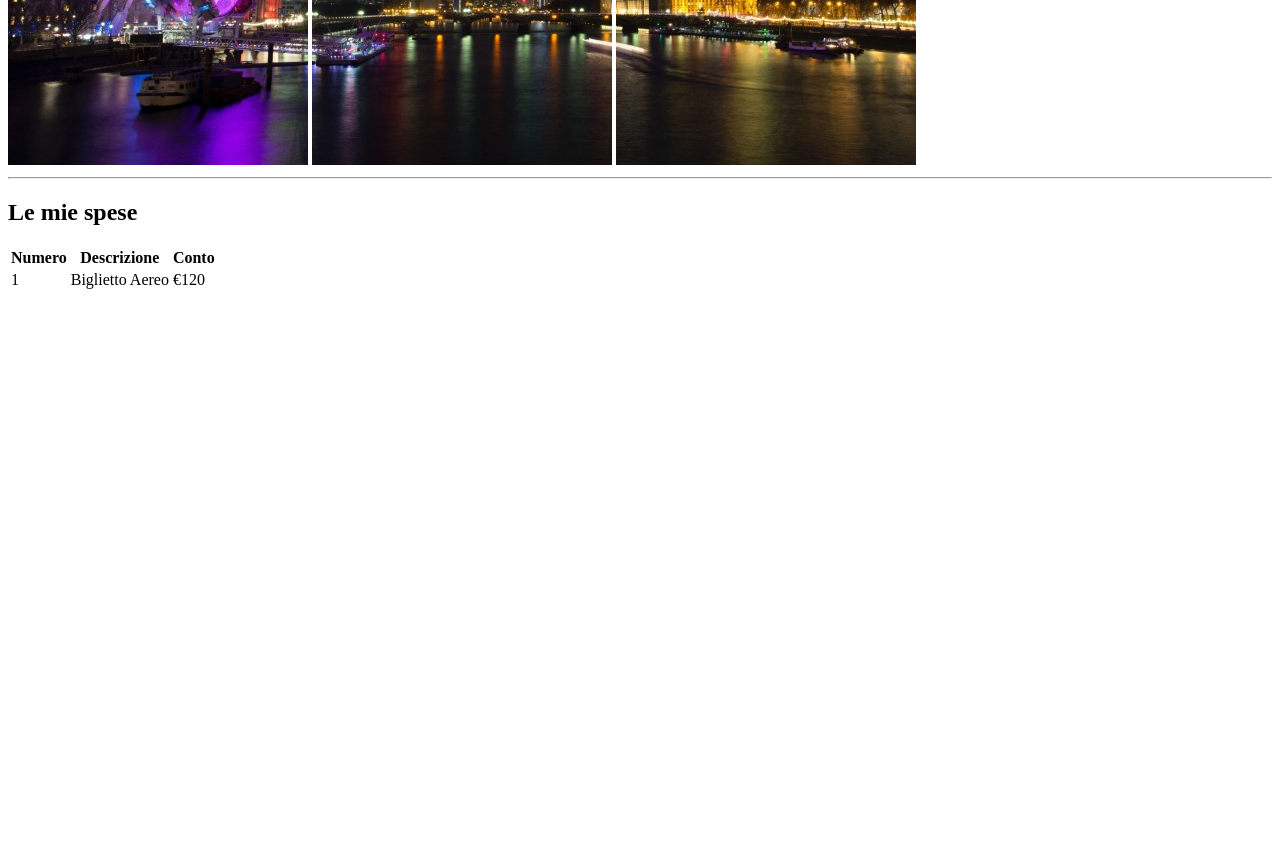
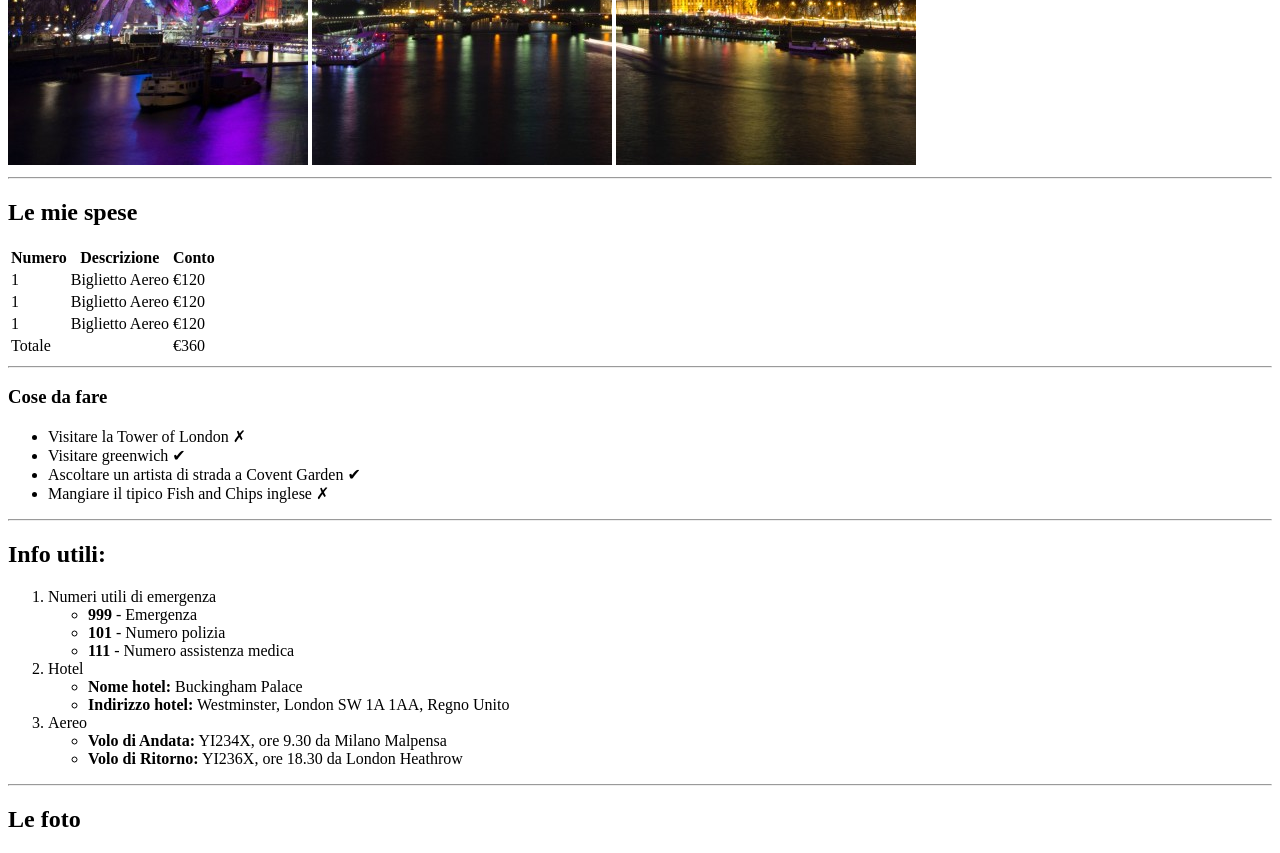
Before and after one commit to albim360/html-london-trip, a plain HTML site: page index.html in a window 1280 px wide. Shown: the part 515-1368 px from the top of the page. Before the commit the page ends 815 px from the top, so only its background shows below. Drawn offline with Linux system fonts and the light colour scheme.

Commit message:
completate le tabelle (spese, cosa fare, info)+hr

```diff
--- a/index.html
+++ b/index.html
@@ -18,9 +18,9 @@
     <main>
 
         <!-- spese -->
-<div>
-    <h2>Le mie spese</h2>
-    <table>
+     <div>
+      <h2>Le mie spese</h2>
+      <table>
         <thead>
             <th>Numero</th>
             <th>Descrizione</th>
@@ -31,8 +31,67 @@
             <td>Biglietto Aereo</td>
             <td>€120</td>
         </tbody>
-    </table>
+        <tbody>
+            <td>1</td>
+            <td>Biglietto Aereo</td>
+            <td>€120</td>
+        </tbody>
+        <tbody>
+            <td>1</td>
+            <td>Biglietto Aereo</td>
+            <td>€120</td>
+        </tbody>
+        <tfoot>
+            <td>Totale</td>
+            <td></td>
+            <td>€360</td>
+        </tfoot>
+      </table>
+    </div>
+<hr>
+<!-- Cose da fare -->
+    <div>
+     <h3>Cose da fare</h3>
+     <ul>
+        <li>Visitare la Tower of London &#10007;</li>
+        <li>Visitare greenwich &#10004;</li>
+        <li>Ascoltare un artista di strada a Covent Garden &#10004;</li>
+        <li>Mangiare il tipico Fish and Chips inglese &#10007;</li>
+     </ul>
+    </div>
+    <hr>
+<!-- info utili -->
+<div>
+    <h2>Info utili:</h2>
+    <ol>
+        <li>Numeri utili di emergenza
+            <ul>
+                <li><strong>999</strong> - Emergenza</li>
+                <li><strong>101</strong> - Numero polizia</li>
+                <li><strong>111</strong> - Numero assistenza medica</li>
+            </ul>
+        </li>
+        <li>Hotel
+            <ul>
+                <li><strong>Nome hotel:</strong> Buckingham Palace</li>
+                <li><strong>Indirizzo hotel:</strong> Westminster, London SW 1A 1AA, Regno Unito</li>
+            </ul>
+        </li>
+        <li>Aereo
+            <ul>
+                <li><strong>Volo di Andata:</strong> YI234X, ore 9.30 da Milano Malpensa</li>
+                <li><strong>Volo di Ritorno:</strong> YI236X, ore 18.30 da London Heathrow</li>
+            </ul>
+        </li>
+    </ol>
+    <hr>
+
+    <!-- Le foto -->
+    <div>
+        <h2>Le foto</h2>
+
+    </div>
 </div>
-    </main>
+</main>
 </body>
 </html>
```
